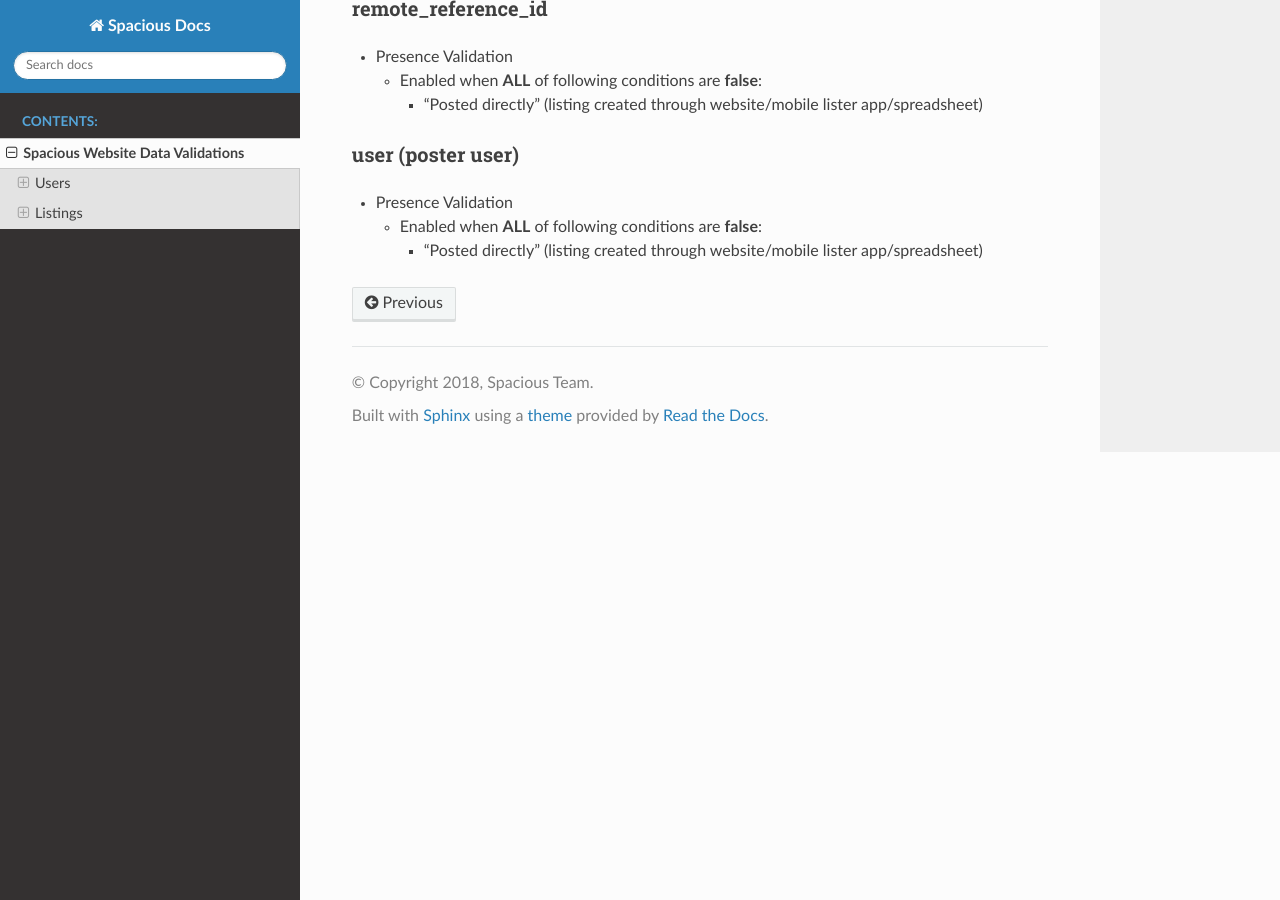
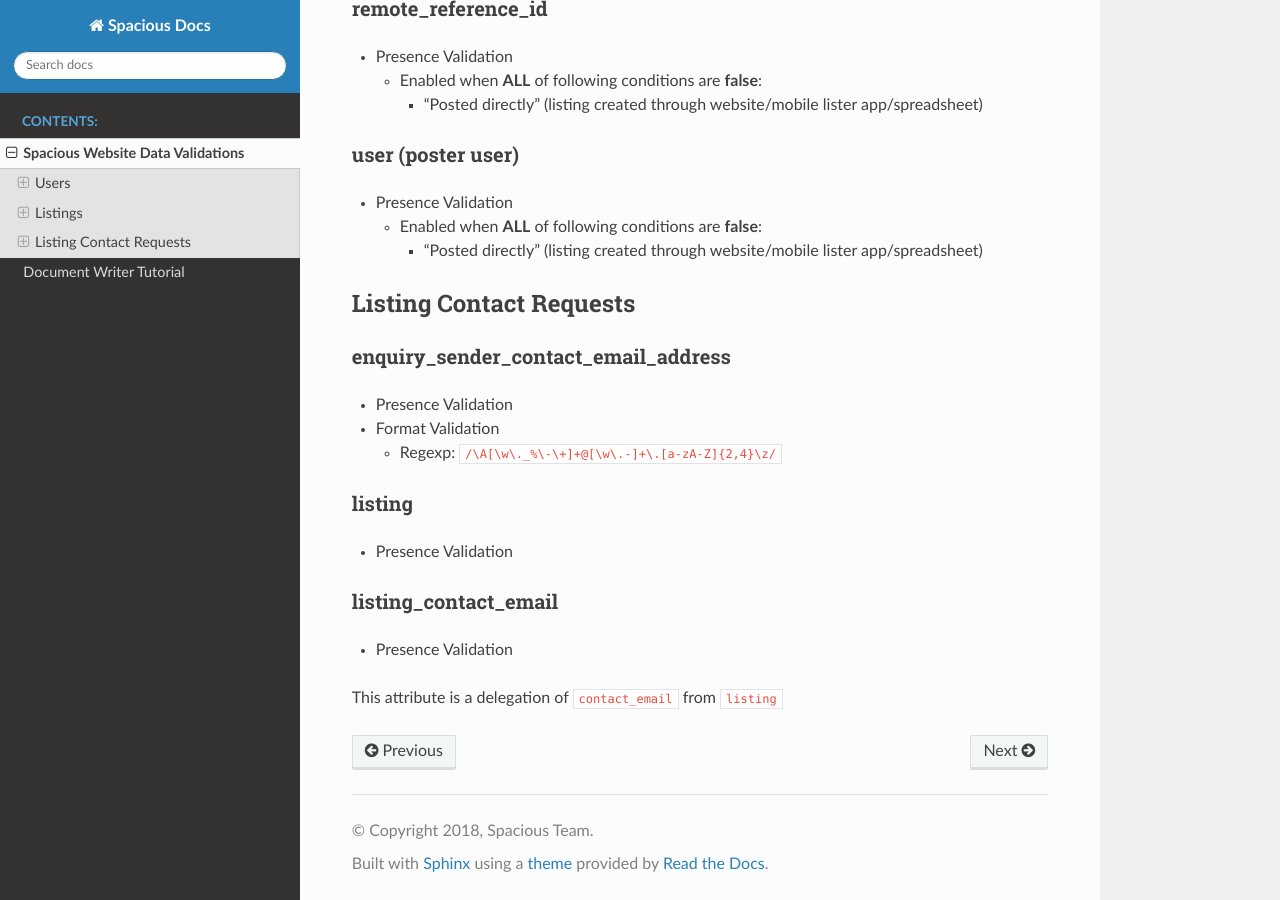
Before and after one commit to Spacious-International/spacious-readthedocs, a Sphinx documentation site: the page built from docs/business_logic/spacious_website/data_validations.rst, in a window 1280 px wide and 900 px high, scrolled down 2638 px. Built offline with Sphinx 7.4.7 and the Read the Docs theme 2.0.0, drawn with Linux system fonts in a browser that asks for light colours.

Commit message:
Add doc for listing contact request plus some fix

```diff
--- a/docs/business_logic/spacious_website/data_validations.rst
+++ b/docs/business_logic/spacious_website/data_validations.rst
@@ -5,3 +5,4 @@ Spacious Website Data Validations
 
 .. include:: data_validations/users.rst
 .. include:: data_validations/listings.rst
+.. include:: data_validations/listing_contact_requests.rst
--- /dev/null
+++ b/docs/business_logic/spacious_website/data_validations/listing_contact_requests.rst
@@ -0,0 +1,23 @@
+************************
+Listing Contact Requests
+************************
+
+
+enquiry_sender_contact_email_address
+====================================
+- Presence Validation
+- Format Validation
+
+  - Regexp: ``/\A[\w\._%\-\+]+@[\w\.-]+\.[a-zA-Z]{2,4}\z/``
+
+
+listing
+=======
+- Presence Validation
+
+
+listing_contact_email
+=====================
+- Presence Validation
+
+This attribute is a delegation of ``contact_email`` from ``listing``
--- a/docs/index.rst
+++ b/docs/index.rst
@@ -10,7 +10,9 @@ Welcome to Spacious Docs's documentation!
    :maxdepth: 2
    :caption: Contents:
 
-   business_logic/spacious_website/data_validations
+   business_logic/spacious_website/data_validations.rst
+   doc_writer_tutorial/index.rst
+
 
 
 Document Writer Resources
```
Also changed, not shown: other parts of docs/index.rst (+1 -1 lines).
